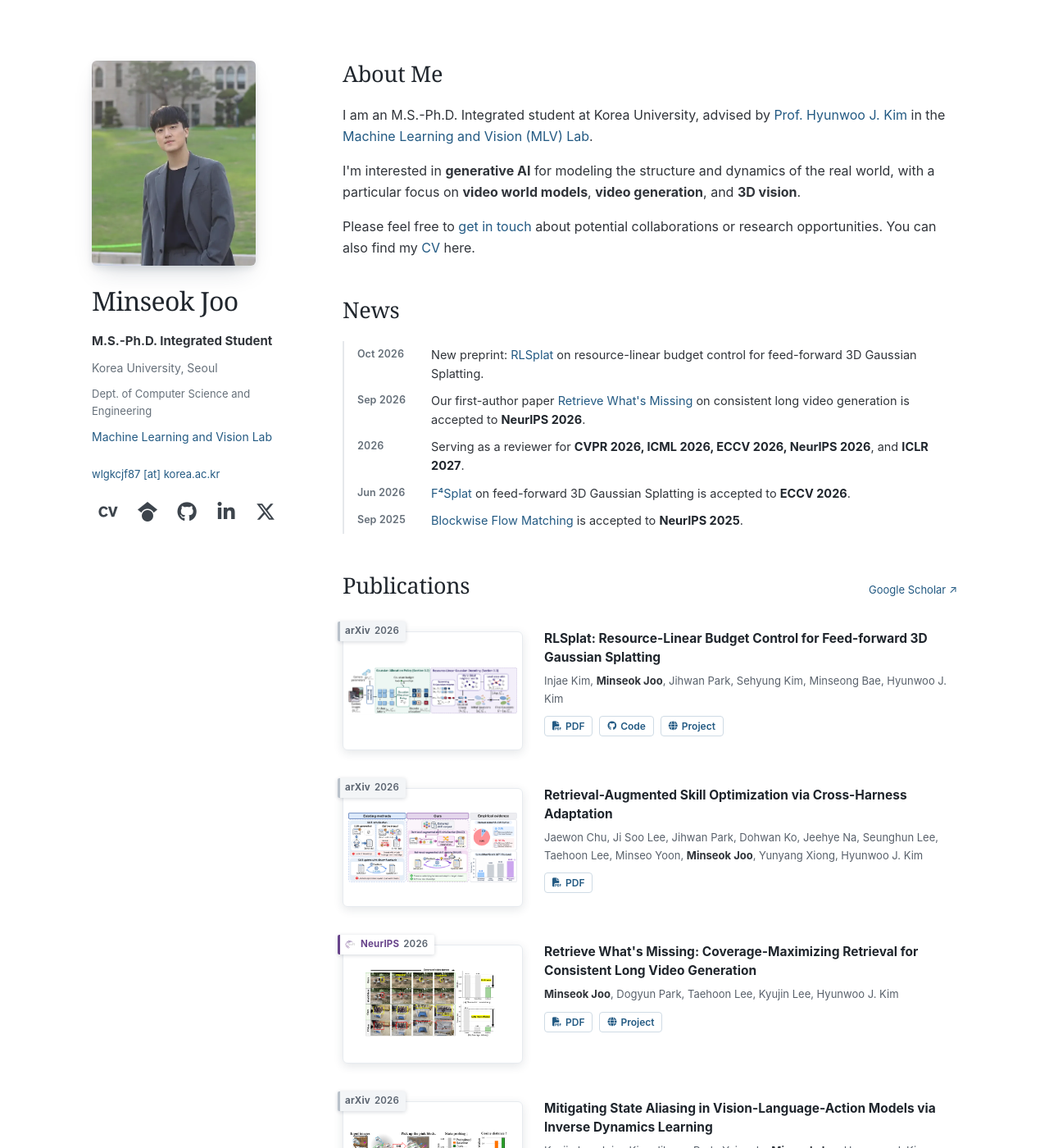
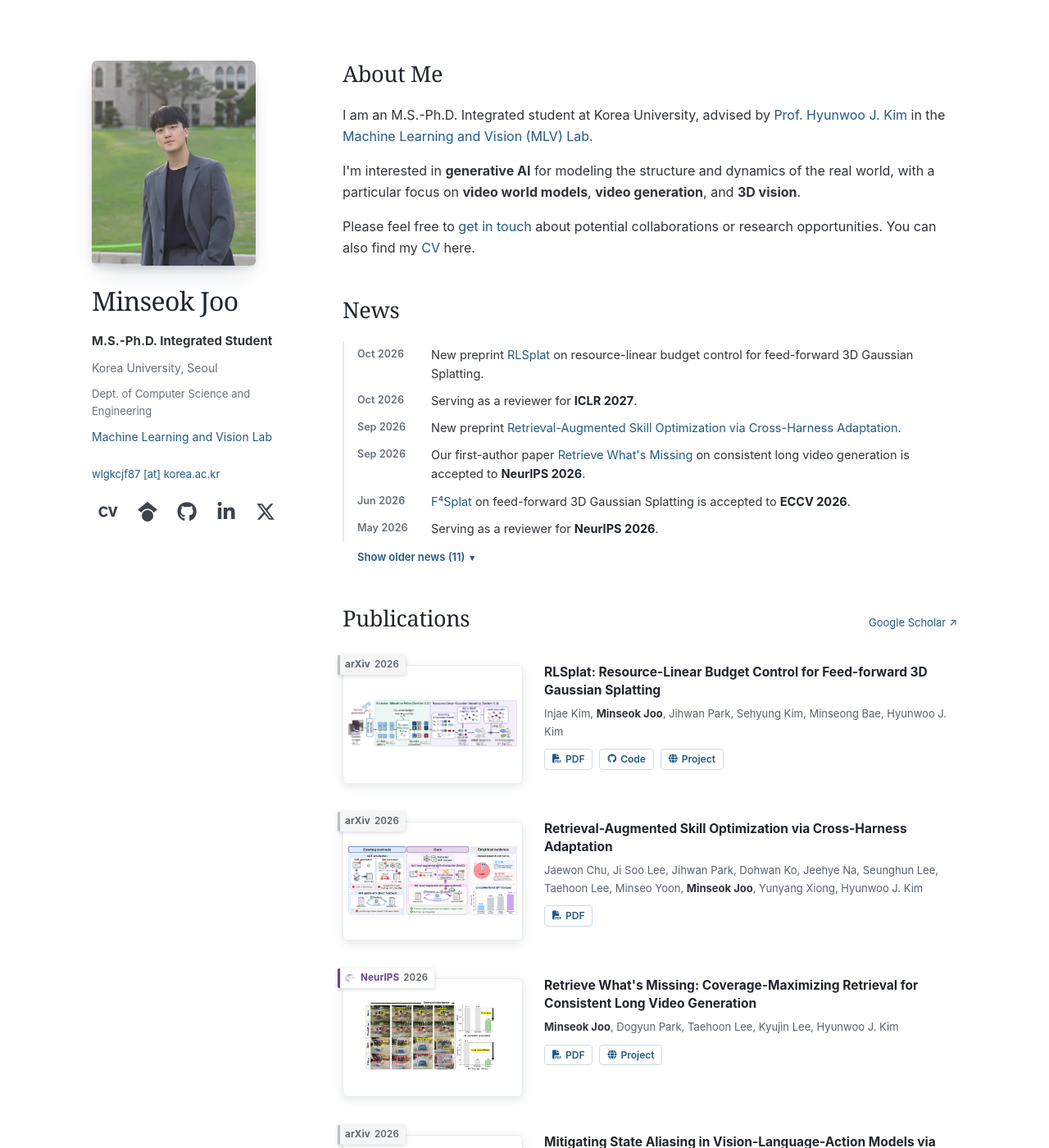
Before and after one commit to zoomkinseok/zoomkinseok.github.io, a Jekyll site: the page built from _pages/about.md, in a window 1280 px wide and 1400 px high. Shown: the whole window at 82% size. Built offline with Jekyll 4.4.1, drawn with Linux system fonts in a browser that asks for light colours; some web fonts are replaced.

Commit message:
Expand News into a full dated timeline with older items folded
- One entry per reviewer assignment, dated by each venue's review period
- Add RLSplat and RASO preprints and the full history since joining MLV Lab
- Show the 6 latest items; fold the rest under 'Show older news'

Co-Authored-By: Claude Opus 5.5 <noreply@anthropic.com>
Claude-Session: https://claude.ai/code/session_013XgxqZ3qAfEGUeGgB3itLq

```diff
--- a/_data/news.yml
+++ b/_data/news.yml
@@ -1,12 +1,38 @@
 # News items, newest first. `date` is shown as "Mon YYYY"; use `date_label` instead for free text (e.g. "2026").
-# Text may contain HTML links.
+# Text may contain HTML links. The first `news_visible` items (set in _pages/about.md) are shown;
+# the rest are folded under "Show older news".
+# Reviewer items use the month each conference's official review period started.
 - date: 2026-10-20
-  text: 'New preprint: <a href="https://arxiv.org/abs/2610.27712">RLSplat</a> on resource-linear budget control for feed-forward 3D Gaussian Splatting.'
+  text: 'New preprint <a href="https://arxiv.org/abs/2610.27712">RLSplat</a> on resource-linear budget control for feed-forward 3D Gaussian Splatting.'
+- date: 2026-10-01
+  text: 'Serving as a reviewer for <strong>ICLR 2027</strong>.'
+- date: 2026-09-29
+  text: 'New preprint <a href="https://arxiv.org/abs/2609.38024">Retrieval-Augmented Skill Optimization via Cross-Harness Adaptation</a>.'
 - date: 2026-09-24
   text: 'Our first-author paper <a href="https://mlvlab.github.io/CovRAG/">Retrieve What''s Missing</a> on consistent long video generation is accepted to <strong>NeurIPS 2026</strong>.'
-- date_label: "2026"
-  text: 'Serving as a reviewer for <strong>CVPR 2026, ICML 2026, ECCV 2026, NeurIPS 2026</strong>, and <strong>ICLR 2027</strong>.'
 - date: 2026-06-17
   text: '<a href="https://mlvlab.github.io/F4Splat/">F⁴Splat</a> on feed-forward 3D Gaussian Splatting is accepted to <strong>ECCV 2026</strong>.'
+- date: 2026-05-29
+  text: 'Serving as a reviewer for <strong>NeurIPS 2026</strong>.'
+- date: 2026-05-28
+  text: 'New preprint <a href="https://arxiv.org/abs/2605.29577">Mitigating State Aliasing in VLA Models</a> via inverse dynamics learning.'
+- date: 2026-03-31
+  text: 'Serving as a reviewer for <strong>ECCV 2026</strong>.'
+- date: 2026-02-12
+  text: 'Serving as a reviewer for <strong>ICML 2026</strong>.'
+- date: 2025-12-15
+  text: 'Serving as a reviewer for <strong>CVPR 2026</strong>.'
+- date: 2025-11-06
+  text: 'Our collaborative work with Korea University Ansan Hospital on <a href="https://www.frontiersin.org/journals/oncology/articles/10.3389/fonc.2025.1654508/full">MRI-based radiomics for breast cancer</a> is published in <strong>Frontiers in Oncology</strong>.'
 - date: 2025-09-18
   text: '<a href="https://arxiv.org/abs/2510.21167">Blockwise Flow Matching</a> is accepted to <strong>NeurIPS 2025</strong>.'
+- date: 2024-09-20
+  text: '<a href="https://aclanthology.org/2024.emnlp-main.1179/">Generative Subgraph Retrieval</a> for knowledge graph–grounded dialog generation is accepted to <strong>EMNLP 2024</strong>.'
+- date: 2024-07-27
+  text: 'New preprint <a href="https://arxiv.org/abs/2407.19156">MEFormer</a> (co-first author) on robust multimodal 3D object detection.'
+- date: 2023-07-13
+  text: '<a href="https://openaccess.thecvf.com/content/ICCV2023/html/Kim_Semantic-Aware_Implicit_Template_Learning_via_Part_Deformation_Consistency_ICCV_2023_paper.html">Semantic-Aware Implicit Template Learning</a> is accepted to <strong>ICCV 2023</strong>.'
+- date: 2022-03-02
+  text: 'Started the integrated M.S.–Ph.D. program in Computer Science and Engineering at <strong>Korea University</strong>.'
+- date: 2022-02-01
+  text: 'Joined the <a href="https://mlvlab.github.io/#/home">Machine Learning and Vision (MLV) Lab</a> as a graduate researcher, advised by Prof. Hyunwoo J. Kim.'
--- a/_pages/about.md
+++ b/_pages/about.md
@@ -17,14 +17,22 @@ redirect_from:
 
 <section id="news" class="news" aria-labelledby="news-heading">
   <h2 id="news-heading">News</h2>
+  {% assign news_visible = 6 %}
   <ul class="news-list">
-    {% for item in site.data.news %}
-    <li>
-      <span class="news-date">{% if item.date_label %}{{ item.date_label }}{% else %}{{ item.date | date: "%b %Y" }}{% endif %}</span>
-      <span class="news-text">{{ item.text }}</span>
-    </li>
+    {% for item in site.data.news limit: news_visible %}
+    <li><span class="news-date">{% if item.date_label %}{{ item.date_label }}{% else %}{{ item.date | date: "%b %Y" }}{% endif %}</span><span class="news-text">{{ item.text }}</span></li>
     {% endfor %}
   </ul>
+  {% if site.data.news.size > news_visible %}
+  <details class="news-more">
+    <summary><span class="news-more-closed">Show older news ({{ site.data.news.size | minus: news_visible }})</span><span class="news-more-open">Hide older news</span></summary>
+    <ul class="news-list">
+      {% for item in site.data.news offset: news_visible %}
+      <li><span class="news-date">{% if item.date_label %}{{ item.date_label }}{% else %}{{ item.date | date: "%b %Y" }}{% endif %}</span><span class="news-text">{{ item.text }}</span></li>
+      {% endfor %}
+    </ul>
+  </details>
+  {% endif %}
 </section>
 
 <section id="publications" aria-labelledby="publications-heading">
--- a/assets/css/academic.css
+++ b/assets/css/academic.css
@@ -81,6 +81,17 @@ h2 { font-family: Georgia, "Times New Roman", serif; font-size: 27px; font-weigh
 .news-list li { display: grid; grid-template-columns: 76px minmax(0, 1fr); gap: 14px; padding: 5px 0 5px 16px; font-size: 14.5px; line-height: 1.6; }
 .news-date { color: var(--muted); font-size: 12.5px; font-weight: 600; font-variant-numeric: tabular-nums; padding-top: 1px; white-space: nowrap; }
 .news-text strong { font-weight: 650; color: #20262d; }
+.news-more { margin-top: 0; }
+.news-more > summary { display: inline-flex; align-items: center; gap: 6px; margin: 8px 0 0 18px; color: var(--link); font-size: 13px; font-weight: 600; cursor: pointer; list-style: none; }
+.news-more > summary::-webkit-details-marker { display: none; }
+.news-more > summary::after { content: "▾"; font-size: 11px; transition: transform .15s; }
+.news-more[open] > summary::after { transform: rotate(180deg); }
+.news-more > summary:hover { text-decoration: underline; text-underline-offset: 3px; }
+.news-more .news-more-open, .news-more[open] .news-more-closed { display: none; }
+.news-more[open] .news-more-open { display: inline; }
+/* When open, show the older items first and move the toggle below them so the timeline stays continuous. */
+.news-more[open] { display: flex; flex-direction: column-reverse; }
+.news-more > .news-list { margin-top: 0; }
 .service { margin-top: 14px; }
 .service-list { display: grid; grid-template-columns: max-content minmax(0, 1fr); gap: 6px 22px; margin: 0; font-size: 14.5px; }
 .service-list dt { font-weight: 650; color: #20262d; }
```
